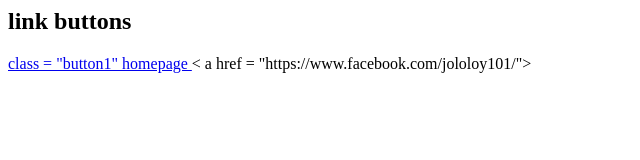
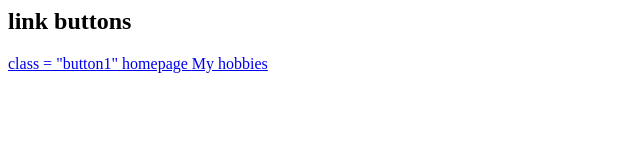
Before and after one commit to Jollo1/Jollo1.github.io, a plain HTML site: page activity4.html in a window 1280 px wide. Shown: the whole page, without its empty margins (0-640 px from the left). Drawn offline with Linux system fonts and the light colour scheme.

Commit message:
Update activity4.html

```diff
--- a/activity4.html
+++ b/activity4.html
@@ -53,5 +53,5 @@
          }
          </style>
      <a href = "index.html"> class = "button1" homepage </a>
-     <a href = "page1.html" class = "button2"> </a>
-     < a href = "https://www.facebook.com/jololoy101/"> </a>
+     <a href = "page1.html" class = "button2"> My hobbies </a>
+     <a href = "https://www.facebook.com/jololoy101/"> </a>
```
